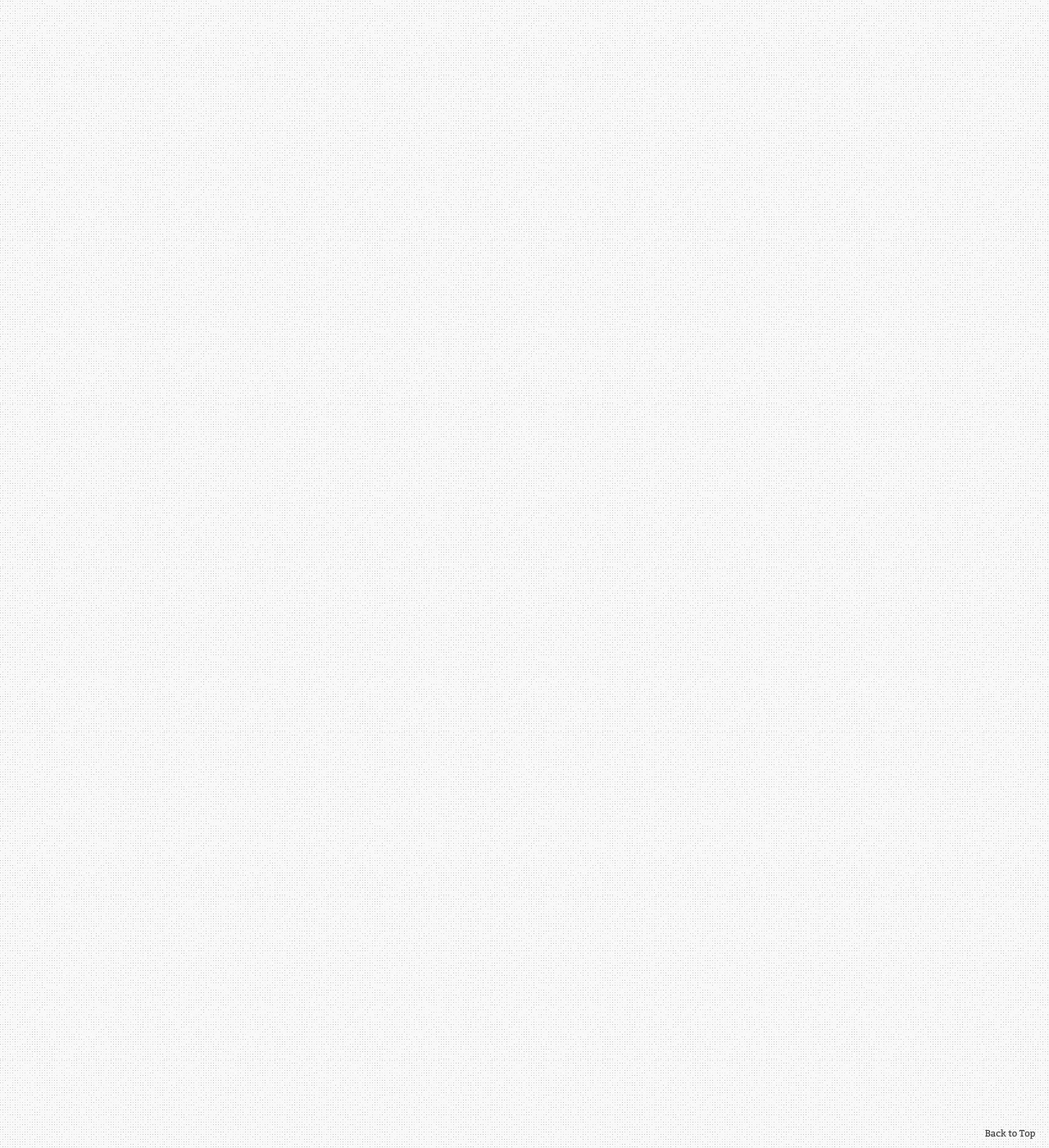
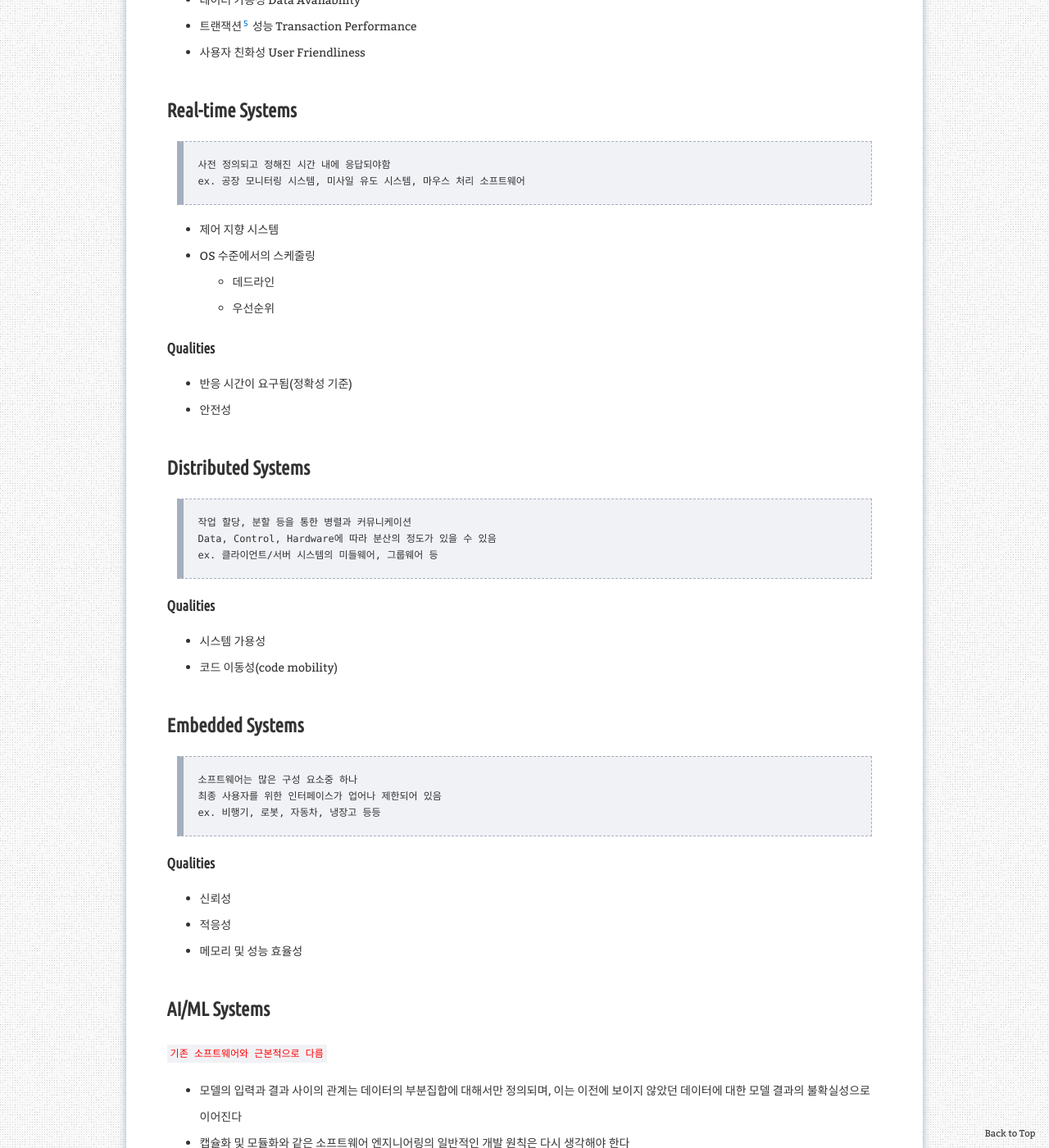
Before and after one commit to aristohyun/aristohyun.github.io, a Jekyll site: the page built from _posts/2021-09-13-SE_02.md, in a window 1280 px wide and 1400 px high, scrolled down 9507 px. Shown: the whole window at 82% size. Built offline with Jekyll 4.4.1, drawn with Linux system fonts in a browser that asks for light colours; formulas are drawn with MathJax 3; comment, search, counter and statistics services are not loaded; some of the changed text lies outside the part shown.

Commit message:
Update 2021-09-13-SE_02.md

```diff
--- a/_posts/2021-09-13-SE_02.md
+++ b/_posts/2021-09-13-SE_02.md
@@ -284,9 +284,89 @@ redirect_from:
 > 항공, 자동차, 화학, 원자력 발전소 등의 safety-critical 시스템에서 널리 사용됨
 
 
+# Quality Requirements in Specific Application Areas
+
+## Information Systems
+
+> 데이터 저장 및 검색
+> ex. 은행 시스템, 도서관 카탈로그 시스템 등
+
+#### Qualities
+
+- 데이터 무결성 Data Integrity
+- 보안 Security
+- 데이터 가용성 Data Availability
+- 트랜잭션[^transaction] 성능 Transaction Performance
+- 사용자 친화성 User Friendliness
+
+## Real-time Systems
+
+> 사전 정의되고 정해진 시간 내에 응답되야함
+> ex. 공장 모니터링 시스템, 미사일 유도 시스템, 마우스 처리 소프트웨어
+
+- 제어 지향 시스템
+- OS 수준에서의 스케줄링
+    - 데드라인
+    - 우선순위
+
+#### Qualities
+
+- 반응 시간이 요구됨(정확성 기준)
+- 안전성
+
+## Distributed Systems
+
+> 작업 할당, 분할 등을 통한 병렬과 커뮤니케이션
+> Data, Control, Hardware에 따라 분산의 정도가 있을 수 있음
+> ex. 클라이언트/서버 시스템의 미들웨어, 그룹웨어 등
+
+
+#### Qualities
+
+- 시스템 가용성
+- 코드 이동성(code mobility)
+
+
+## Embedded Systems
+
+> 소프트웨어는 많은 구성 요소중 하나
+> 최종 사용자를 위한 인터페이스가 업어나 제한되어 있음
+> ex. 비행기, 로봇, 자동차, 냉장고 등등
+
+#### Qualities
+
+- 신뢰성
+- 적응성
+- 메모리 및 성능 효율성
+
+
+## AI/ML Systems
+
+`기존 소프트웨어와 근본적으로 다름`
+
+- 모델의 입력과 결과 사이의 관계는 데이터의 부분집합에 대해서만 정의되며, 이는 이전에 보이지 않았던 데이터에 대한 모델 결과의 불확실성으로 이어진다
+- 캡슐화 및 모듈화와 같은 소프트웨어 엔지니어링의 일반적인 개발 원칙은 다시 생각해야 한다
+    - 예를 들어 신경망은 단순히 더 작은 서브넷으로 절단되어 모듈로 재사용될 수 없다
+- ML 구성요소의 개발 및 통합은 <red>다학문적인 접근법</red>
+    - 애플리케이션 도메인에 대한 지식
+    - ML 모델을 구성하는 방법에 대한 지식
+    - 소프트웨어 공학에 대한 지식
+- 교육 및 테스트에 사용되는 <red>데이터</red>가 모델을 실행하는 알고리즘보다 더 중요함
+
+
+![image](https://user-images.githubusercontent.com/32366711/135750779-bfa5bfc7-9559-4f4d-8389-7408f9ab2b6c.png)
+
+
+
+# Standards for Software Quality
+
+> 소프트웨어 품질 표준
+
+
 
 
 [^attribute]: 코드와 실행 데이터, 스펙을 포함하는 프로그램을 구성하는 것들
 [^MTTF]: Mean Time to Failure, 평균 고장시간, 정상작동 - 다음 고장 까지의 간격
 [^open_system]: 외부 상호 작용이있는 시스템
 [^milestone]: 프로젝트 진행 과정에서 특정할 만한 건이나 표. 예를 들어, 프로젝트 계약, 착수, 인력투입, 선금 수령, 중간보고, 감리, 종료, 잔금 수령 등 프로젝트 성공을 위해 반드시 거쳐야 하는 중요한 지점
+[^transaction]: 데이터베이스의 상태를 변환시키는 하나의 논리적 기능을 수행하기 위한 작업의 단위 또는 한꺼번에 모두 수행되어야 할 일련의 연산들을 의미한다
```
